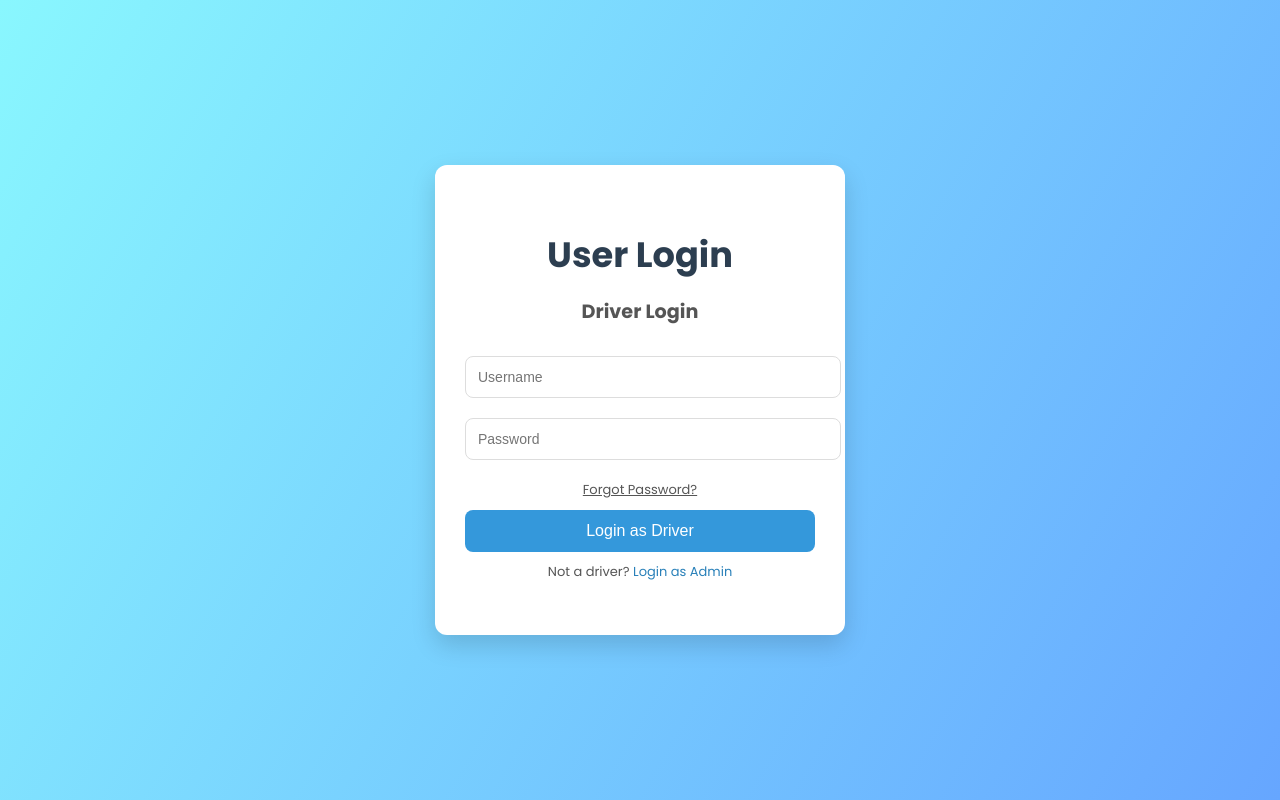
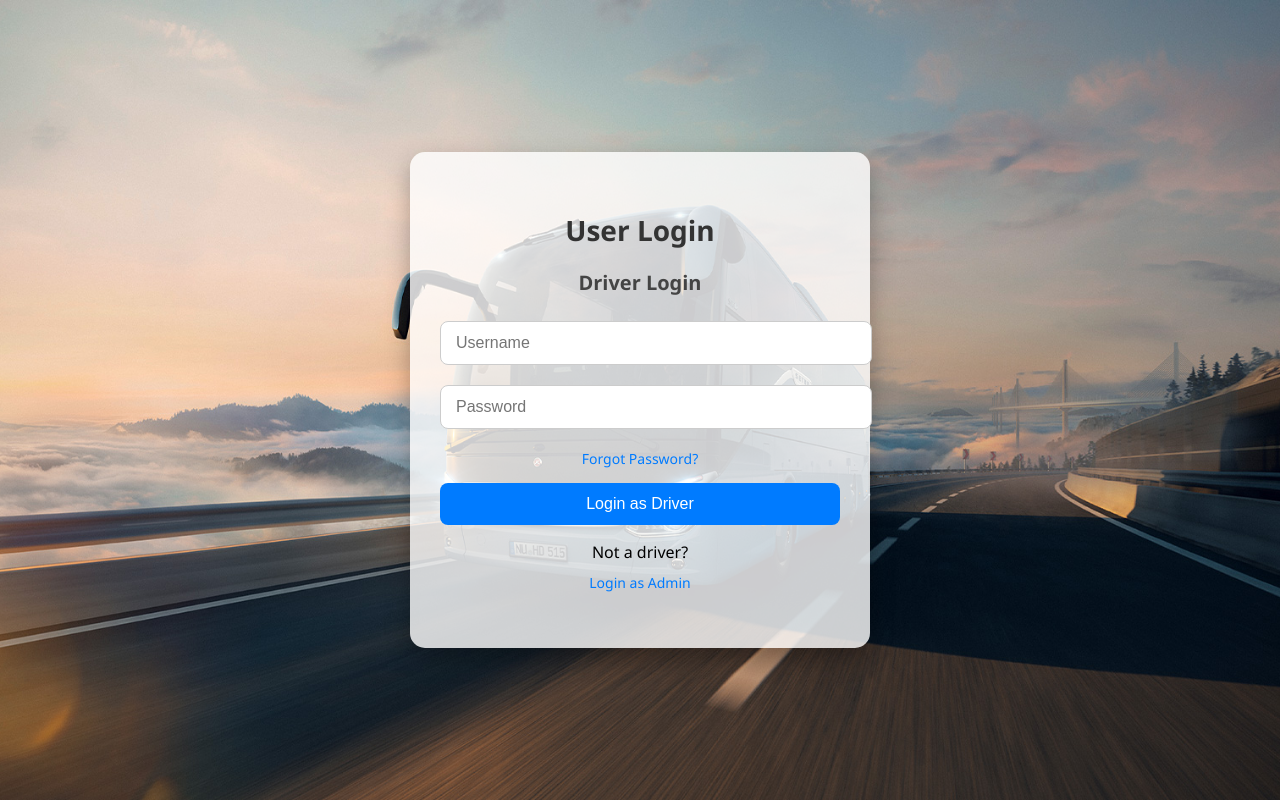
Before and after one commit to Dharanika-K/Bus-scheduling, a Flask app: page /login in a window 1280 px wide. Run offline with Flask 3, Linux system fonts and the light colour scheme.

Commit message:
css changed for admin and driver login

```diff
--- a/app.py
+++ b/app.py
@@ -18,6 +18,7 @@ db = client["bus_scheduling"]
 drivers_collection = db["drivers"]
 assignments_collection = db["assignments"]
 schedules_collection = db["schedules"]
+
 
 app.config['MAIL_SERVER'] = 'smtp.gmail.com'
 app.config['MAIL_PORT'] = 587
@@ -253,25 +254,9 @@ def update_availability():
         {"_id": ObjectId(driver_id)},
         {"$set": {"availability": new_status}}
     )
-    if new_status.lower() == "unavailable":
-        unavail_count = notifications_collection.count_documents({
-            "driver_id": ObjectId(driver_id),
-            "type": "driver_unavailable"
-        })
-
-        if unavail_count < 2:
-            driver = drivers_collection.find_one({"_id": ObjectId(driver_id)})
-            driver_name = driver.get("name", "Unknown")
-
-            notifications_collection.insert_one({
-                "driver_id": ObjectId(driver_id),
-                "type": "driver_unavailable",
-                "message": f"Driver {driver_name} marked themselves as unavailable.",
-                "timestamp": datetime.utcnow(),
-                "seen": False
-            })
 
     return redirect(url_for('driver_profile'))
+
 
 def get_logged_in_driver():
     driver_id = session.get('driver_id')
@@ -422,31 +407,10 @@ def filter_search():
 
     return render_template('filter_search.html', reports=reports, month=month, year=year)
 
-@app.route("/generate_report2", methods=["POST"])
-def generate_report2():
-    driver_name = request.form["driver_name"].strip()
-
-    now = datetime.now()
-    current_month = now.month
-    current_year = now.year
-
-    trips = list(trips_collection.find({
-        "driver_name": driver_name,
-        "date_obj": {
-            "$gte": datetime(current_year, current_month, 1),
-            "$lt": datetime(current_year, current_month + 1, 1) if current_month < 12 else datetime(current_year + 1, 1, 1)
-        }
-    }))
-
-    for trip in trips:
-        trip["date"] = trip["date_obj"].strftime("%Y-%m-%d")
-
-    return render_template("reports2.html", trips=trips, driver_name=driver_name, month=current_month, year=current_year)
 
 @app.route('/admin_dashboard')
 def admin_dashboard():
-    notifications = notifications_collection.find({"seen": False}).sort("timestamp", -1)
-    return render_template('admin_dashboard.html', notifications=notifications)
+    return render_template('admin_dashboard.html')
 
 
 @app.route('/signup', methods=['GET', 'POST'])
--- a/static/css/login.css
+++ b/static/css/login.css
@@ -1,99 +1,94 @@
-@import url('https://fonts.googleapis.com/css2?family=Poppins:wght@400;700&display=swap');
-
+/* Background */
 body {
   margin: 0;
-  font-family: 'Poppins', sans-serif;
-  background: linear-gradient(120deg, #89f7fe, #66a6ff);
+  padding: 0;
+  font-family: 'Segoe UI', Tahoma, Geneva, Verdana, sans-serif;
+  background: url('../images/bus_background.jpg') no-repeat center center fixed;
+  background-size: cover;
+  display: flex;
+  align-items: center;
+  justify-content: center;
   height: 100vh;
-  display: flex;
-  justify-content: center;
-  align-items: center;
 }
 
 .container {
-  background: #ffffff;
+  background: rgba(255, 255, 255, 0.8);
   padding: 40px 30px;
-  border-radius: 12px;
-  box-shadow: 0 10px 25px rgba(0, 0, 0, 0.15);
-  width: 350px;
+  border-radius: 15px;
+  box-shadow: 0 10px 25px rgba(0, 0, 0, 0.3);
+  max-width: 400px;
+  width: 100%;
   text-align: center;
-  animation: fadeInUp 0.7s ease;
 }
 
+/* Headings */
 h1 {
-  margin-bottom: 10px;
-  font-size: 2.2rem;
-  color: #2c3e50;
+  margin-bottom: 20px;
+  color: #333;
+  font-size: 28px;
 }
 
 h2 {
-  font-size: 1.2rem;
-  margin-bottom: 20px;
-  color: #555;
+  margin: 15px 0;
+  color: #444;
+  font-size: 20px;
 }
 
+/* Inputs */
 .input-field {
   width: 100%;
-  padding: 12px;
+  padding: 12px 15px;
   margin: 10px 0;
-  border: 1px solid #ddd;
+  border: 1px solid #ccc;
   border-radius: 8px;
-  font-size: 14px;
-  outline: none;
-  transition: border 0.3s;
+  font-size: 16px;
+  transition: 0.3s;
 }
 
 .input-field:focus {
-  border-color: #66a6ff;
+  border-color: #007bff;
+  outline: none;
+  box-shadow: 0 0 5px rgba(0,123,255,0.3);
 }
 
+/* Button */
 .login-btn {
-  background-color: #3498db;
+  width: 100%;
+  padding: 12px;
+  background-color: #007bff;
+  border: none;
   color: white;
-  border: none;
-  padding: 12px;
-  width: 100%;
+  font-size: 16px;
   border-radius: 8px;
-  font-size: 16px;
-  margin-top: 10px;
+  margin-top: 15px;
   cursor: pointer;
   transition: background 0.3s ease;
 }
 
 .login-btn:hover {
-  background-color: #2980b9;
+  background-color: #0056b3;
 }
 
+/* Links */
+.forgot-password, .signup a {
+  display: block;
+  margin-top: 10px;
+  font-size: 14px;
+  color: #007bff;
+  text-decoration: none;
+  transition: 0.3s;
+}
+
+.forgot-password:hover, .signup a:hover {
+  text-decoration: underline;
+}
+
+/* Flash message box */
 .alert {
   background-color: #ffe6e6;
-  color: #c0392b;
+  color: #cc0000;
   padding: 10px;
+  border-radius: 8px;
   margin-bottom: 15px;
-  border-radius: 6px;
   font-size: 14px;
 }
-
-.forgot-password,
-.signup {
-  display: block;
-  margin-top: 10px;
-  font-size: 13px;
-  color: #555;
-}
-
-.forgot-password a,
-.signup a {
-  color: #2980b9;
-  text-decoration: none;
-}
-
-@keyframes fadeInUp {
-  from {
-    opacity: 0;
-    transform: translateY(40px);
-  }
-  to {
-    opacity: 1;
-    transform: translateY(0);
-  }
-}
```
Also changed, not shown: static/css/admin.css (+44 -42 lines), static/images/bus_background.jpg (added).
